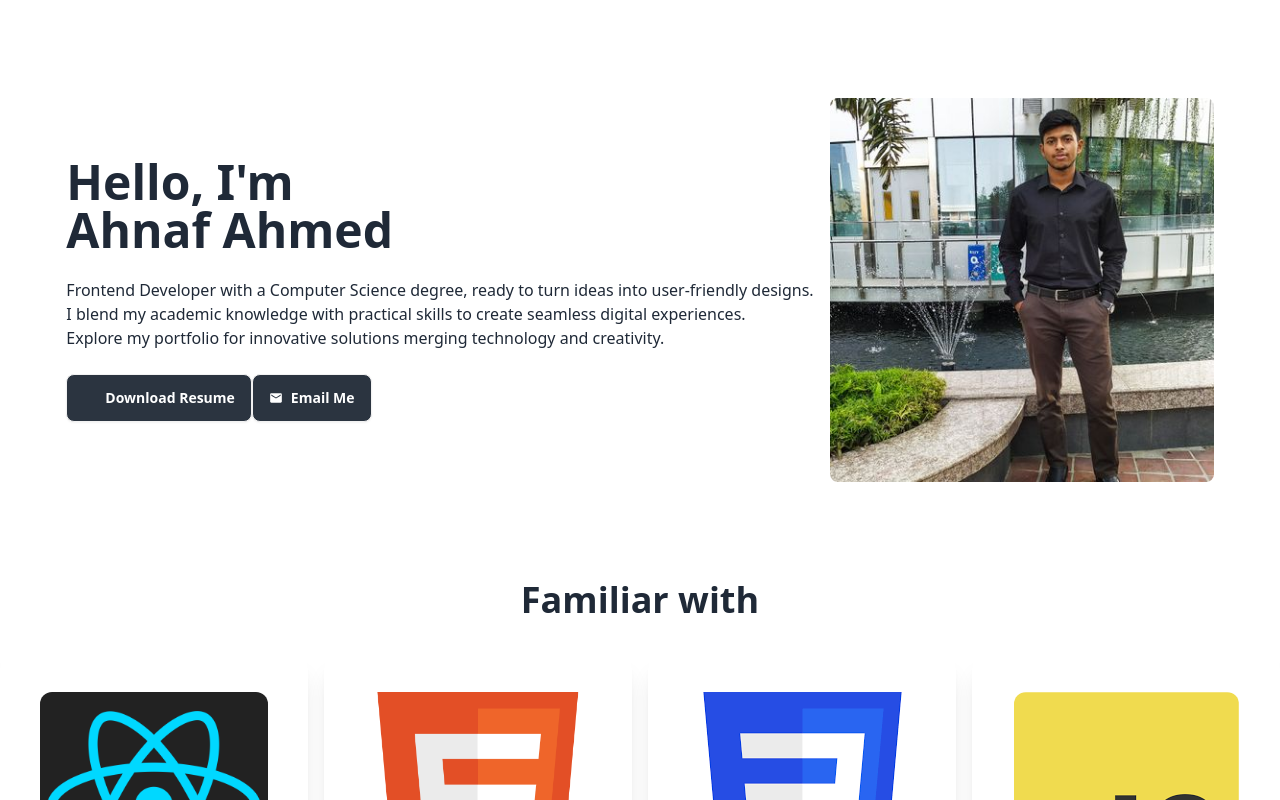
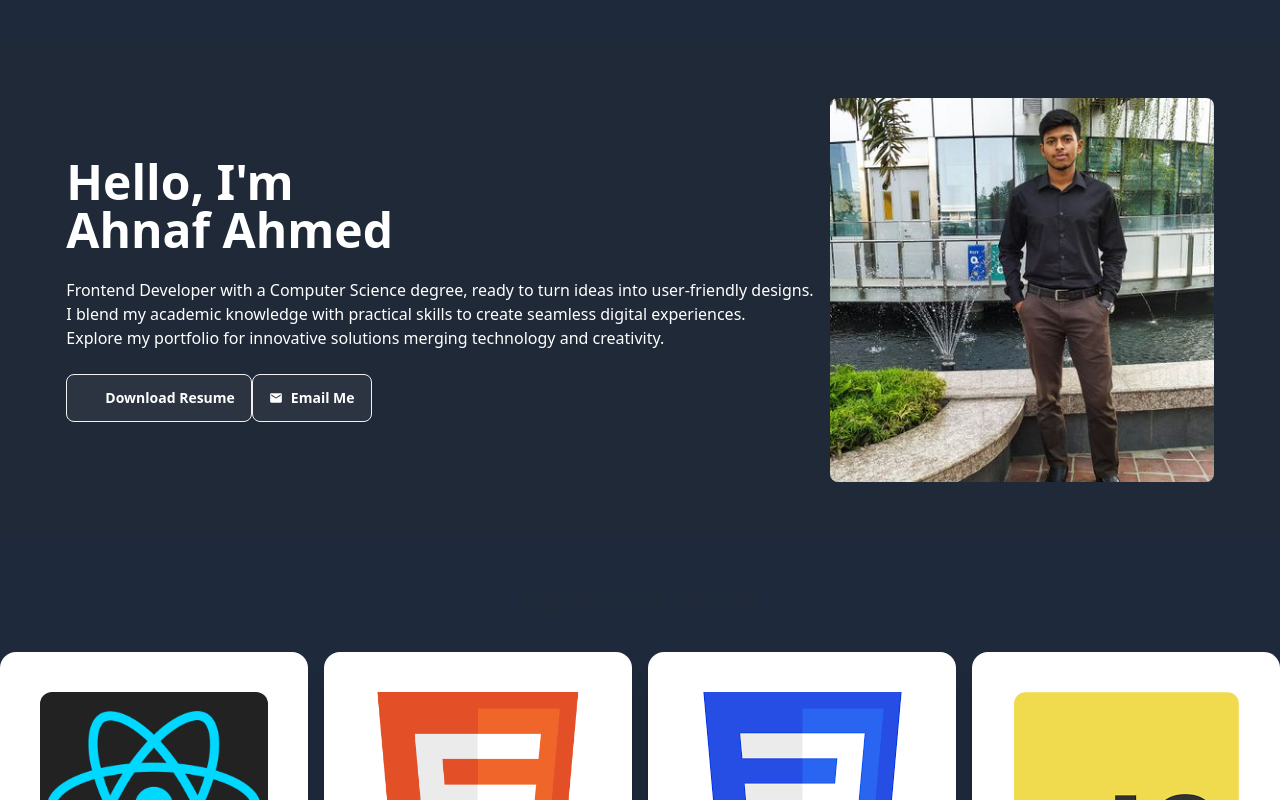
Before and after one commit to Ahnaf-17/ahnaf-portfolio, a React (Vite) app: page / in a window 1280 px wide. Shown: the top 800 px of the page. Built offline with nearby package versions, Linux system fonts and the light colour scheme; some icons are missing.

Commit message:
bg changed

```diff
--- a/src/Home/Home.jsx
+++ b/src/Home/Home.jsx
@@ -6,15 +6,18 @@ import Skills from "../components/Skills";
 
 const Home = () => {
     return (
-        <div className="max-w-7xl mx-auto mt-10">
+        <div className="bg-slate-800">
             {/* <Navbar></Navbar> */}
+            <div className="max-w-7xl mx-auto pt-10">
             <Banner></Banner>
             <Skills></Skills>
             <EduAndExp></EduAndExp>
             <Projects></Projects>
             <Footer></Footer>
+            </div>
         </div>
     );
 };
 
 export default Home;
+// className="max-w-7xl mx-auto mt-10"
--- a/src/components/Banner.jsx
+++ b/src/components/Banner.jsx
@@ -7,8 +7,8 @@ import resume from '../assets/resume_ahnaf.pdf'
 import img from '../assets/resized-image.jpg'
 const Banner = () => {
     return (
-        <div className="hero min-h-[500px] bg-base-100">
-            <div className="hero-content flex-col lg:flex-row-reverse">
+        <div className="hero min-h-[500px] bg-base-content">
+            <div className="hero-content flex-col lg:flex-row-reverse text-white">
                 <img src={img} className="max-w-sm rounded-lg " />
                 <div>
                     <h1 className="text-5xl font-bold">Hello, I'm <br />Ahnaf Ahmed</h1>
```
